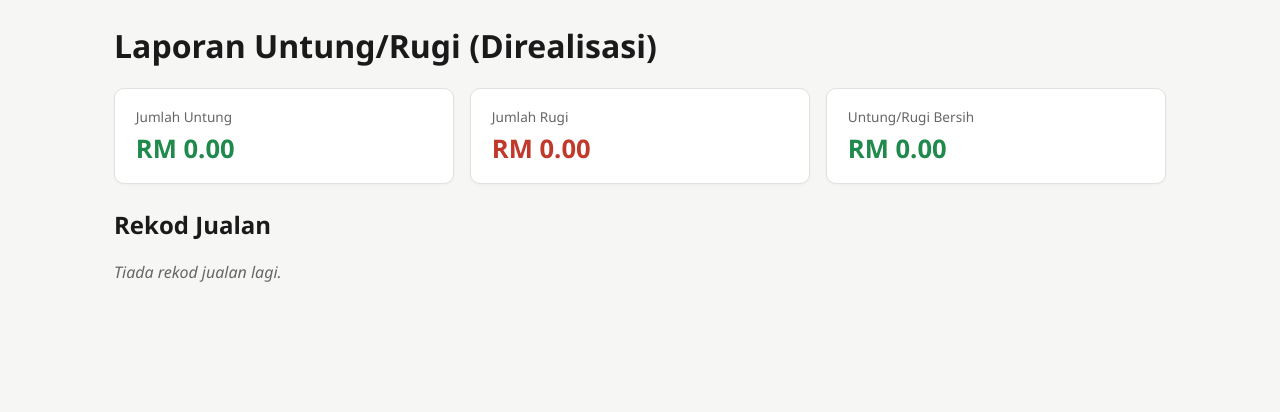
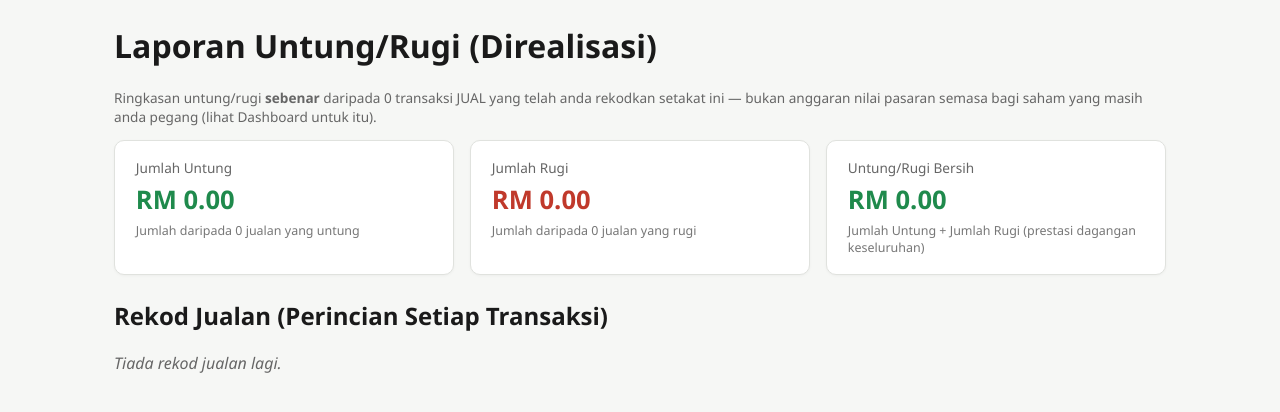
Before and after one commit to aswadinasir/SahamAku, a Flask app: page /laporan in a window 1280 px wide. Shown: the part 56-468 px from the top of the page. Run offline with Flask 3, Linux system fonts and the light colour scheme; data that the repository does not hold is empty.

Commit message:
Tambah konteks penjelasan pada kad ringkasan Laporan Untung/Rugi
Kad Jumlah Untung/Rugi/Bersih kini sertakan catatan ringkas (bilangan
jualan, cara dikira) supaya maklumat tidak keliru bila dilihat sendiri
tanpa konteks jadual perincian di bawahnya.

Co-Authored-By: Claude Sonnet 5 <noreply@anthropic.com>
Claude-Session: https://claude.ai/code/session_01HWjVVZ5dxEvmhiUJZNdjzQ

```diff
--- a/app.py
+++ b/app.py
@@ -286,6 +286,8 @@ def laporan_untung_rugi():
     jumlah_untung_rugi = sum(b["untung_rugi"] for b in jualan)
     jumlah_untung = sum(b["untung_rugi"] for b in jualan if b["untung_rugi"] > 0)
     jumlah_rugi = sum(b["untung_rugi"] for b in jualan if b["untung_rugi"] < 0)
+    bilangan_untung = sum(1 for b in jualan if b["untung_rugi"] > 0)
+    bilangan_rugi = sum(1 for b in jualan if b["untung_rugi"] < 0)
 
     return render_template(
         "laporan.html",
@@ -293,6 +295,9 @@ def laporan_untung_rugi():
         jumlah_untung_rugi=round(jumlah_untung_rugi, 2),
         jumlah_untung=round(jumlah_untung, 2),
         jumlah_rugi=round(jumlah_rugi, 2),
+        bilangan_untung=bilangan_untung,
+        bilangan_rugi=bilangan_rugi,
+        bilangan_jualan=len(jualan),
     )
 
 
--- a/static/style.css
+++ b/static/style.css
@@ -79,6 +79,13 @@ h1 { margin-top: 0; }
   display: block;
   font-size: 1.6rem;
   font-weight: 700;
+}
+
+.kad-catatan {
+  display: block;
+  font-size: 0.78rem;
+  color: #777;
+  margin-top: 0.3rem;
 }
 
 .positif { color: var(--warna-positif); }
--- a/templates/laporan.html
+++ b/templates/laporan.html
@@ -2,25 +2,32 @@
 {% block title %}Laporan Untung/Rugi - SahamAku{% endblock %}
 {% block content %}
 <h1>Laporan Untung/Rugi (Direalisasi)</h1>
+<p class="catatan-kecil">
+  Ringkasan untung/rugi <strong>sebenar</strong> daripada {{ bilangan_jualan }} transaksi JUAL yang telah anda rekodkan
+  setakat ini — bukan anggaran nilai pasaran semasa bagi saham yang masih anda pegang (lihat Dashboard untuk itu).
+</p>
 
 <div class="ringkasan-grid">
   <div class="kad">
     <span class="kad-label">Jumlah Untung</span>
     <span class="kad-nilai positif">RM {{ "%.2f"|format(jumlah_untung) }}</span>
+    <span class="kad-catatan">Jumlah daripada {{ bilangan_untung }} jualan yang untung</span>
   </div>
   <div class="kad">
     <span class="kad-label">Jumlah Rugi</span>
     <span class="kad-nilai negatif">RM {{ "%.2f"|format(jumlah_rugi) }}</span>
+    <span class="kad-catatan">Jumlah daripada {{ bilangan_rugi }} jualan yang rugi</span>
   </div>
   <div class="kad">
     <span class="kad-label">Untung/Rugi Bersih</span>
     <span class="kad-nilai {{ 'positif' if jumlah_untung_rugi >= 0 else 'negatif' }}">
       RM {{ "%.2f"|format(jumlah_untung_rugi) }}
     </span>
+    <span class="kad-catatan">Jumlah Untung + Jumlah Rugi (prestasi dagangan keseluruhan)</span>
   </div>
 </div>
 
-<h2>Rekod Jualan</h2>
+<h2>Rekod Jualan (Perincian Setiap Transaksi)</h2>
 {% if jualan %}
 <table class="jadual">
   <thead>
```
